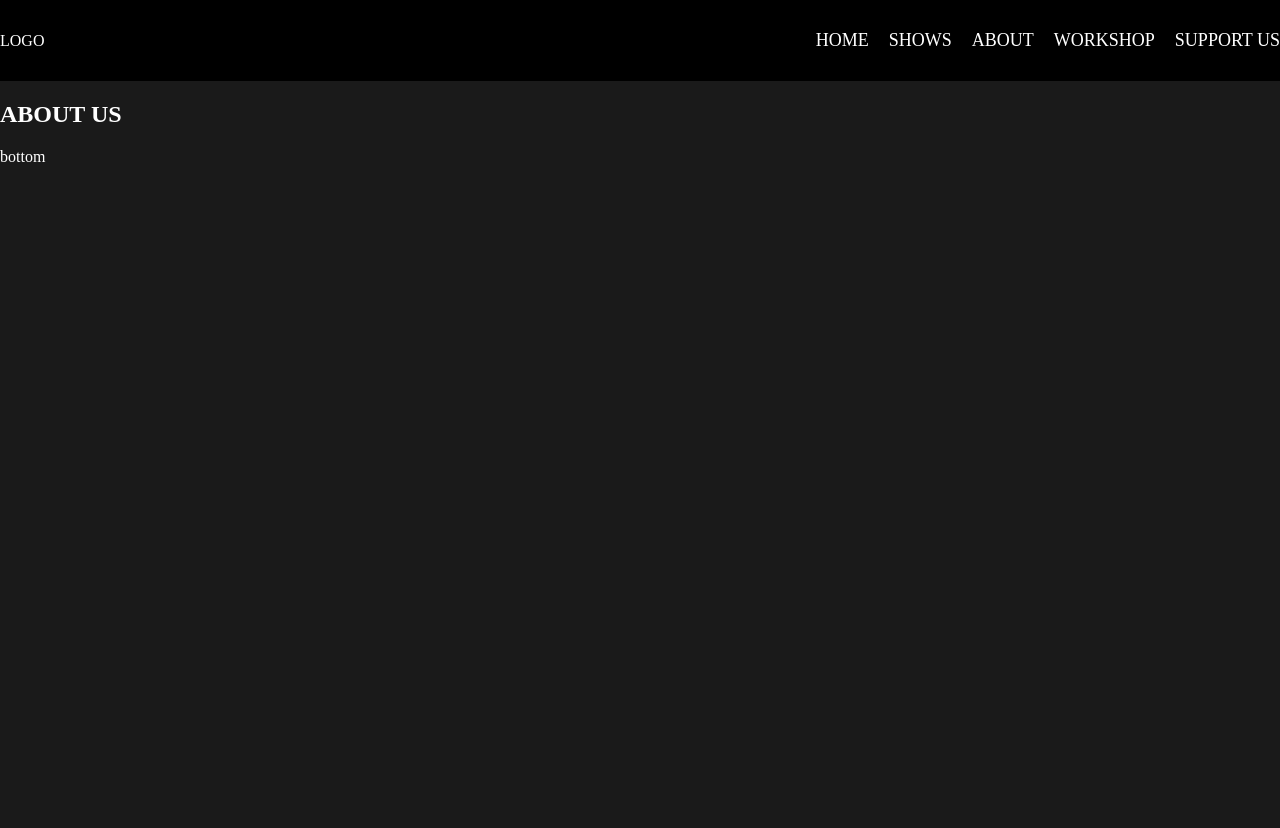
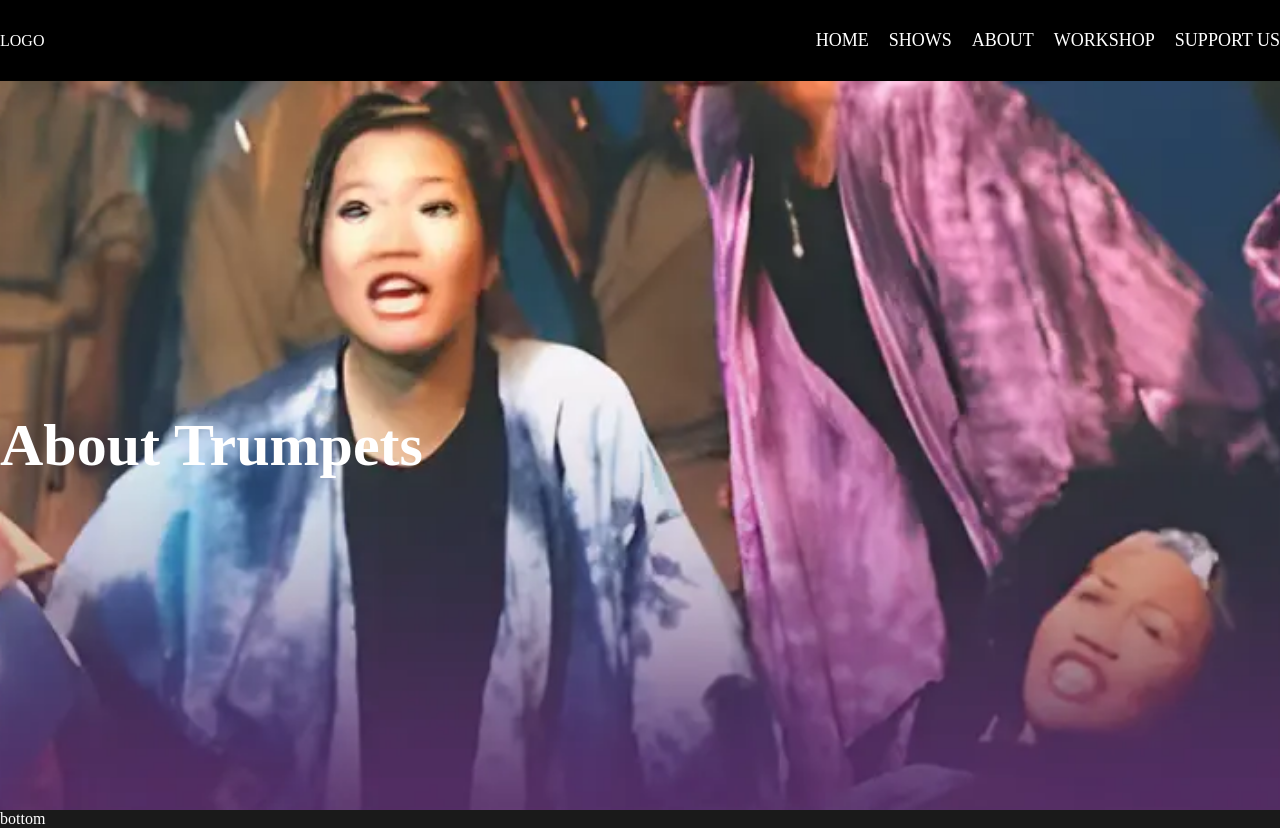
Before and after one commit to DavidMabilangan/trumpets-inc, a Nuxt app: page /about in a window 1280 px wide. Before the commit the page ends 800 px from the top, so only its background shows below. Built offline with nearby package versions, Linux system fonts and the light colour scheme.

Commit message:
update for about page

```diff
--- a/components/pages/about/sections/TopOfTheFold.vue
+++ b/components/pages/about/sections/TopOfTheFold.vue
@@ -1,6 +1,27 @@
+<script setup lang="ts">
+import ContainerTemplate from '~/components/templates/wrapper/ContainerTemplate.vue';
+
+</script>
+
 
 
 
 <template>
-    <h1>ABOUT US</h1>
+    <ContainerTemplate :templates="['w-2000']" :class="styl['about']">
+        <ContainerTemplate :templates="['w-1440', 'padding-tb-250']" >
+            <h1 :class="styl['about__header']"> About Trumpets</h1>
+        </ContainerTemplate>
+    </ContainerTemplate>
 </template>
+
+<style lang="stylus" module="styl">
+    .about
+        background-image: url('/banners/aboutBanner.webp')
+        background-size: cover
+        background-position: center
+        background-repeat: no-repeat
+        &__header
+            font-size: 60px
+            max-width: var(--bold)
+
+</style>
--- a/components/templates/wrapper/ContainerTemplate.vue
+++ b/components/templates/wrapper/ContainerTemplate.vue
@@ -37,4 +37,6 @@ defineProps({
  .template
     &--padding-tb-300
       padding: 150px
+    &--padding-tb-250
+      padding: 125px 100px
 </style>
```
Also changed, not shown: public/banners/aboutBanner.webp (added).
